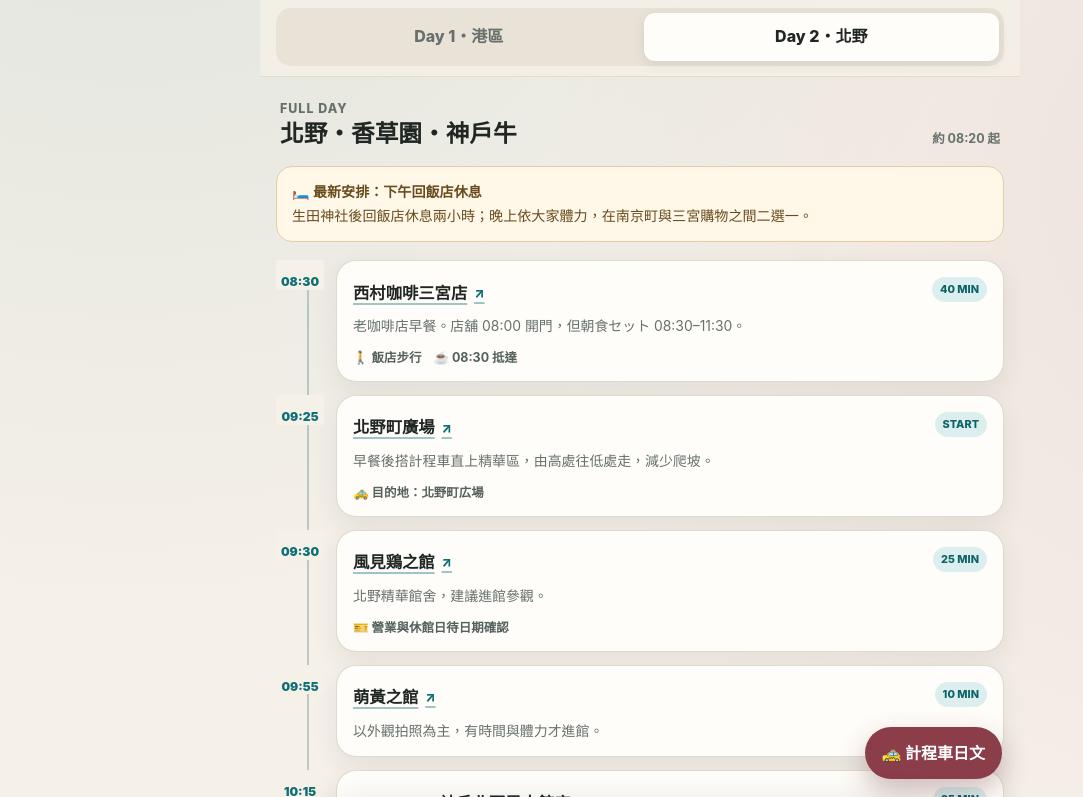
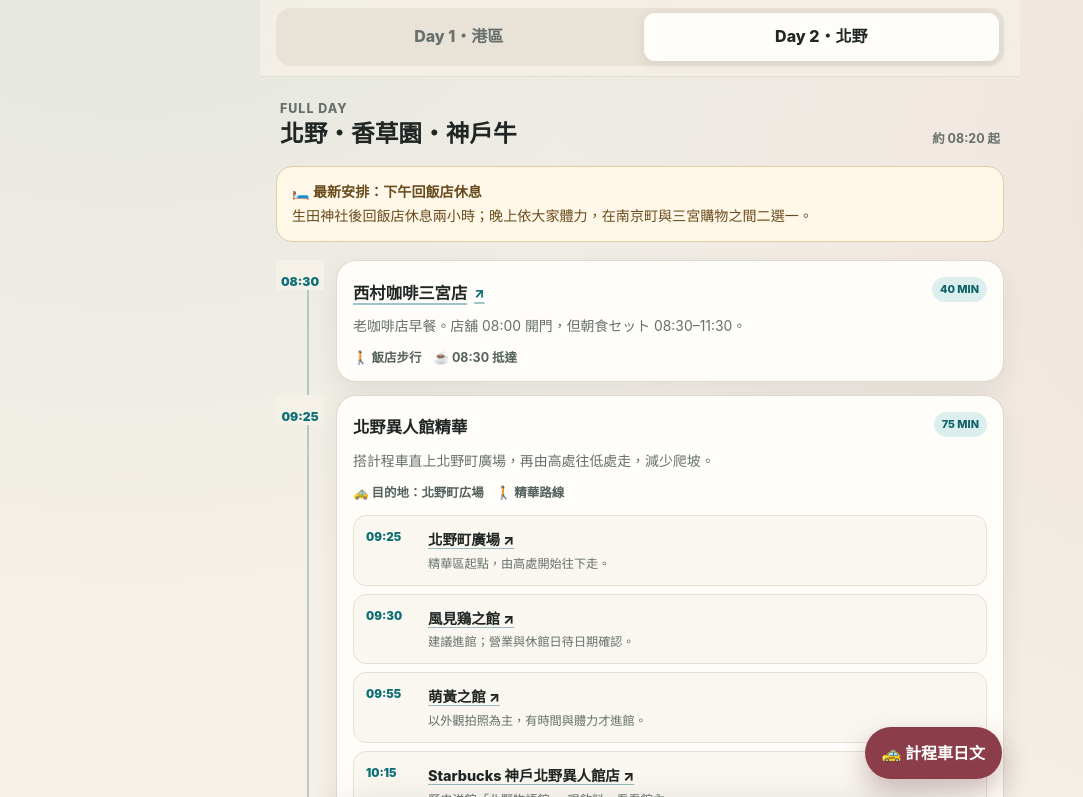
Before and after one commit to JerryMig/htmls, a plain HTML site: page trips/kobe/index.html in a window 1280 px wide. Both pictures are taken after a click on the tab "Day 2・北野". Shown: the part 304-1101 px from the top of the page, without its empty margins (0-1083 px from the left). Drawn offline with Linux system fonts and the light colour scheme.

Commit message:
Refine Kobe Kitano itinerary card

```diff
--- a/trips/kobe/index.html
+++ b/trips/kobe/index.html
@@ -4,7 +4,7 @@
   <meta charset="utf-8">
   <meta name="viewport" content="width=device-width, initial-scale=1, viewport-fit=cover">
   <meta name="theme-color" content="#f5f0e8">
-  <title>神戶一天半｜長輩友善行程</title>
+  <title>神戶一天半｜省力行程</title>
   <style>
     :root {
       --ink: #202624;
@@ -190,6 +190,14 @@
     }
     .place-link::after { content: "↗"; color: var(--port); font-size: .82rem; }
     .place-link:focus-visible, .place-link:hover { color: var(--port); }
+    .group-title {
+      display: inline-flex;
+      align-items: center;
+      min-height: 32px;
+      font-size: 1.02rem;
+      font-weight: 850;
+      line-height: 1.3;
+    }
     .tag {
       flex: 0 0 auto;
       padding: 4px 8px;
@@ -216,6 +224,40 @@
       background: #faf7f1;
       color: #625e56;
       font-size: .79rem;
+    }
+
+    .kitano-stops {
+      display: grid;
+      gap: 8px;
+      margin-top: 13px;
+    }
+    .kitano-detail {
+      display: grid;
+      grid-template-columns: 52px minmax(0, 1fr);
+      gap: 10px;
+      align-items: start;
+      padding: 11px 12px;
+      border: 1px solid #e7dfd3;
+      border-radius: 13px;
+      background: #faf7f1;
+    }
+    .kitano-detail time {
+      padding-top: 2px;
+      color: var(--port);
+      font-size: .72rem;
+      font-weight: 900;
+    }
+    .kitano-detail a {
+      color: var(--ink);
+      font-size: .9rem;
+      font-weight: 850;
+      text-decoration-color: rgba(14,111,118,.42);
+      text-underline-offset: 3px;
+    }
+    .kitano-detail p {
+      margin: 3px 0 0;
+      color: var(--muted);
+      font-size: .76rem;
     }
 
     .choice-wrap {
@@ -342,7 +384,7 @@
     <header class="hero">
       <p class="eyebrow">KOBE · 1.5 DAYS</p>
       <h1>神戶，一天半<br>慢慢走。</h1>
-      <p>5 位大人・2 位長輩｜以三宮為中心的省力路線</p>
+      <p>5 位大人｜以三宮為中心的省力路線</p>
       <div class="quick-facts" aria-label="行程特色">
         <span class="chip">🚕 純移動以計程車優先</span>
         <span class="chip">⛰️ 少爬坡</span>
@@ -414,19 +456,19 @@
           </article>
           <article class="stop">
             <div class="stop-time">09:25</div>
-            <div class="stop-card"><div class="stop-main"><div class="stop-top"><a class="place-link" href="https://www.google.com/maps/search/?api=1&amp;query=北野町広場%20神戸" target="_blank" rel="noopener">北野町廣場</a><span class="tag">START</span></div><p class="stop-desc">早餐後搭計程車直上精華區，由高處往低處走，減少爬坡。</p><div class="meta"><span>🚕 目的地：北野町広場</span></div></div></div>
-          </article>
-          <article class="stop">
-            <div class="stop-time">09:30</div>
-            <div class="stop-card"><div class="stop-main"><div class="stop-top"><a class="place-link" href="https://www.google.com/maps/search/?api=1&amp;query=風見鶏の館" target="_blank" rel="noopener">風見鶏之館</a><span class="tag">25 MIN</span></div><p class="stop-desc">北野精華館舍，建議進館參觀。</p><div class="meta"><span>🎫 營業與休館日待日期確認</span></div></div></div>
-          </article>
-          <article class="stop">
-            <div class="stop-time">09:55</div>
-            <div class="stop-card"><div class="stop-main"><div class="stop-top"><a class="place-link" href="https://www.google.com/maps/search/?api=1&amp;query=萌黄の館%20神戸" target="_blank" rel="noopener">萌黃之館</a><span class="tag">10 MIN</span></div><p class="stop-desc">以外觀拍照為主，有時間與體力才進館。</p></div></div>
-          </article>
-          <article class="stop">
-            <div class="stop-time">10:15</div>
-            <div class="stop-card"><div class="stop-main"><div class="stop-top"><a class="place-link" href="https://www.google.com/maps/search/?api=1&amp;query=スターバックスコーヒー%20神戸北野異人館店" target="_blank" rel="noopener">Starbucks 神戶北野異人館店</a><span class="tag">25 MIN</span></div><p class="stop-desc">歷史洋館「北野物語館」，喝飲料、看看館內即可。</p></div></div>
+            <div class="stop-card">
+              <div class="stop-main">
+                <div class="stop-top"><span class="group-title">北野異人館精華</span><span class="tag">75 MIN</span></div>
+                <p class="stop-desc">搭計程車直上北野町廣場，再由高處往低處走，減少爬坡。</p>
+                <div class="meta"><span>🚕 目的地：北野町広場</span><span>🚶 精華路線</span></div>
+                <div class="kitano-stops">
+                  <div class="kitano-detail"><time>09:25</time><div><a href="https://www.google.com/maps/search/?api=1&amp;query=北野町広場%20神戸" target="_blank" rel="noopener">北野町廣場 ↗</a><p>精華區起點，由高處開始往下走。</p></div></div>
+                  <div class="kitano-detail"><time>09:30</time><div><a href="https://www.google.com/maps/search/?api=1&amp;query=風見鶏の館" target="_blank" rel="noopener">風見鶏之館 ↗</a><p>建議進館；營業與休館日待日期確認。</p></div></div>
+                  <div class="kitano-detail"><time>09:55</time><div><a href="https://www.google.com/maps/search/?api=1&amp;query=萌黄の館%20神戸" target="_blank" rel="noopener">萌黃之館 ↗</a><p>以外觀拍照為主，有時間與體力才進館。</p></div></div>
+                  <div class="kitano-detail"><time>10:15</time><div><a href="https://www.google.com/maps/search/?api=1&amp;query=スターバックスコーヒー%20神戸北野異人館店" target="_blank" rel="noopener">Starbucks 神戶北野異人館店 ↗</a><p>歷史洋館「北野物語館」，喝飲料、看看館內。</p></div></div>
+                </div>
+              </div>
+            </div>
           </article>
           <article class="stop">
             <div class="stop-time">10:50</div>
@@ -461,7 +503,7 @@
               <p>17:20 搭計程車，約 17:30–18:30 散步拍照。部分小吃店傍晚陸續關門，不宜太晚抵達。</p>
             </div>
             <div class="choice recommended">
-              <small>OPTION B · 長輩友善推薦</small>
+              <small>OPTION B · 省力推薦</small>
               <strong><a href="https://www.google.com/maps/search/?api=1&amp;query=神戸三宮センター街" target="_blank" rel="noopener">神戶三宮中心街 ↗</a></strong>
               <p>從飯店輕鬆步行，視體力再逛 <a href="https://www.google.com/maps/search/?api=1&amp;query=神戸阪急" target="_blank" rel="noopener">神戶阪急 ↗</a>。可隨時回飯店。</p>
             </div>
```
